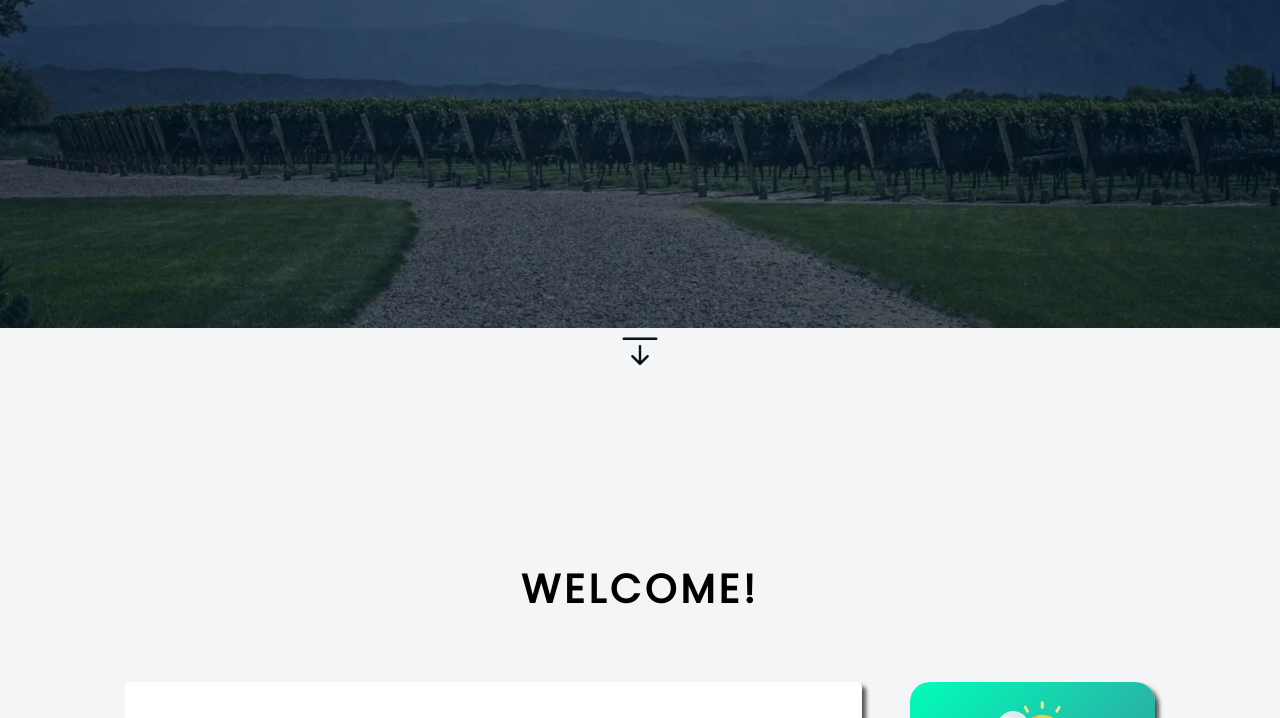
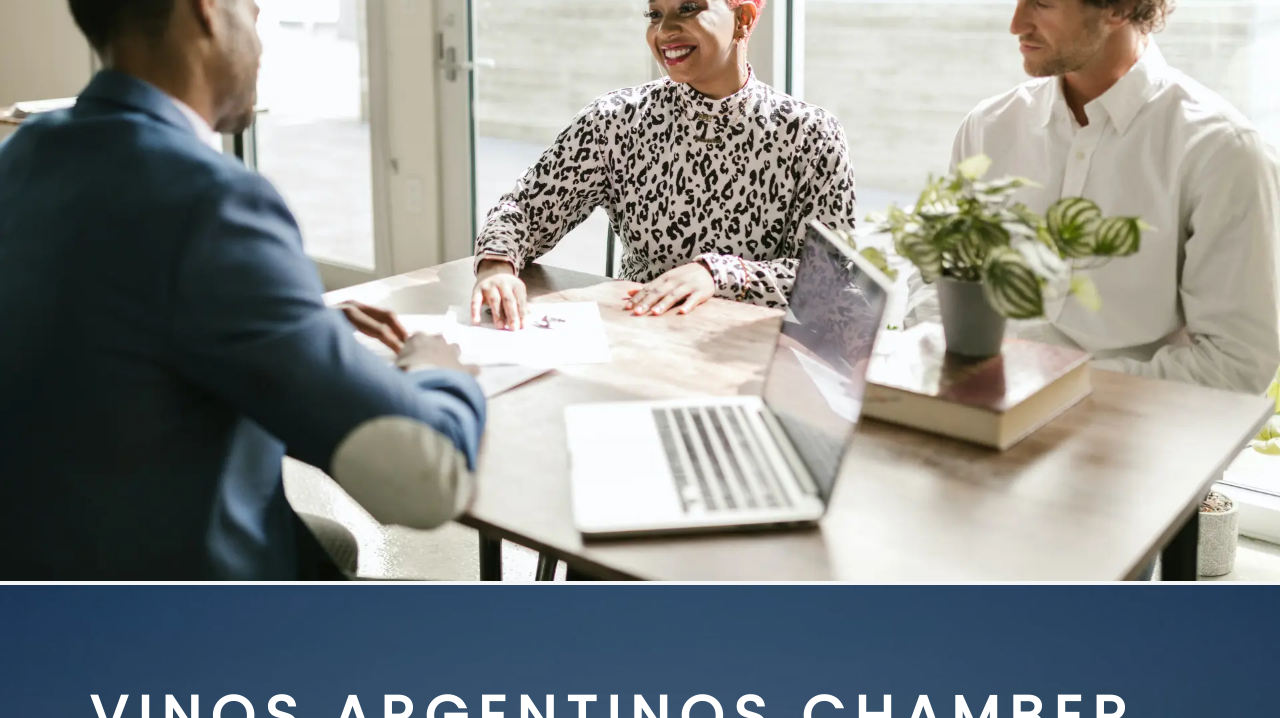
Before and after one commit to EzequielRindello/wdd-230, a plain HTML site: page chamber/index.html in a window 1280 px wide. Shown: the part 364-1082 px from the top of the page. Drawn offline with nearby package versions, Linux system fonts and the light colour scheme; no server answers.

Commit message:
hero img week 06

```diff
--- a/chamber/index.html
+++ b/chamber/index.html
@@ -66,6 +66,23 @@
         <i class="bi bi-moon-stars"></i>
       </button>
     </header>
+    <!-- only week 06 delete later ↓ -->
+    <div class="hero">
+      <picture>
+        <source srcset="images/hero-small.webp" media="(max-width: 640px)" />
+        <source
+          srcset="images/hero-medium.webp"
+          media="(max-width: 1024px)"
+        />
+        <img
+          src="images/hero-larger.webp"
+          alt="hero img"
+          width="1500"
+          height="750"
+        />
+      </picture>
+    </div>
+    <!-- only week 06 delete later ↑ -->
     <section class="banner">
       <div class="banner-hero">
         <h1>Vinos Argentinos Chamber of Commerce</h1>
--- a/chamber/styles/base.css
+++ b/chamber/styles/base.css
@@ -386,3 +386,9 @@ strong a:hover {
     background-image: url("../images/hero4.webp");
   }
 }
+/* <!-- only week 06 delete later ↓ --> */
+.hero img {
+  width: 100%;
+  height: auto;
+}
+/* <!-- only week 06 delete later ↑ --> */
```
Also changed, not shown: chamber/images/hero-larger.webp (added), chamber/images/hero-medium.webp (added), chamber/images/hero-small.webp (added), chamber/images/hero3.webp, chamber/images/hero4.webp.
